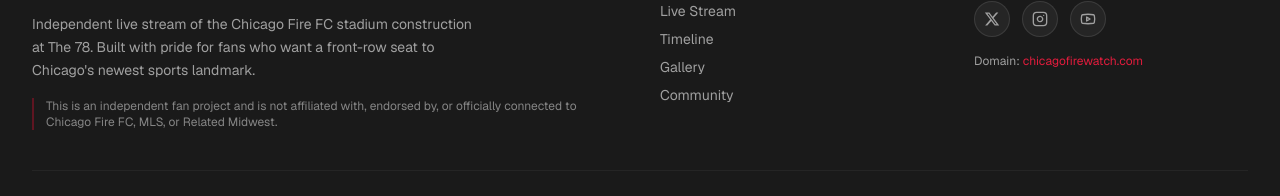
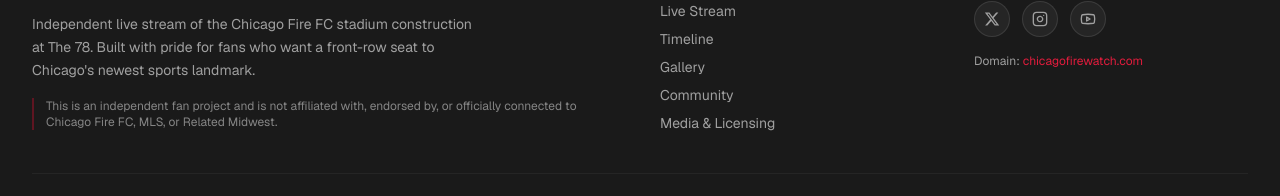
Before and after one commit to aruntikoo/chicagofirewatch, a Next.js app: page /media in a window 1280 px wide. Shown: the part 2492-2688 px from the top of the page. Built offline with nearby package versions, Linux system fonts and the light colour scheme.

Commit message:
Add Media & Licensing link to footer

```diff
--- a/src/components/Footer.tsx
+++ b/src/components/Footer.tsx
@@ -35,7 +35,7 @@
             <p className="text-muted text-sm leading-relaxed max-w-md mb-4">
               Independent live stream of the Chicago Fire FC stadium construction
               at The 78. Built with pride for fans who want a front-row seat to
-              Chicago&apos;s newest sports landmark.
+              Chicago's newest sports landmark.
             </p>
             <p className="text-xs text-muted/80 border-l-2 border-fire-red/40 pl-3">
               This is an independent fan project and is not affiliated with,
@@ -67,6 +67,11 @@
               <li>
                 <Link href="/#community" className="hover:text-fire-red-light transition-colors">
                   Community
+                </Link>
+              </li>
+              <li>
+                <Link href="/media" className="hover:text-fire-red-light transition-colors">
+                  Media & Licensing
                 </Link>
               </li>
               {SPONSORSHIPS_ENABLED && (
```
